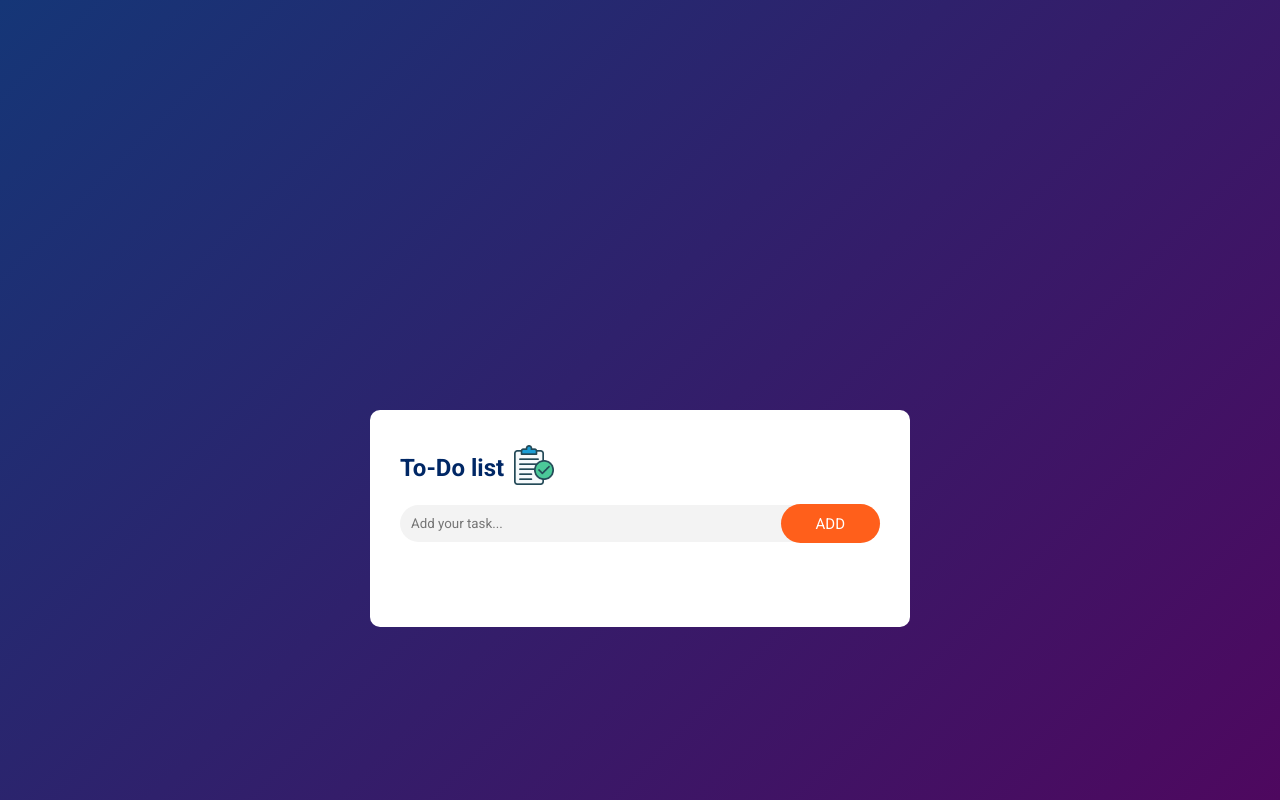
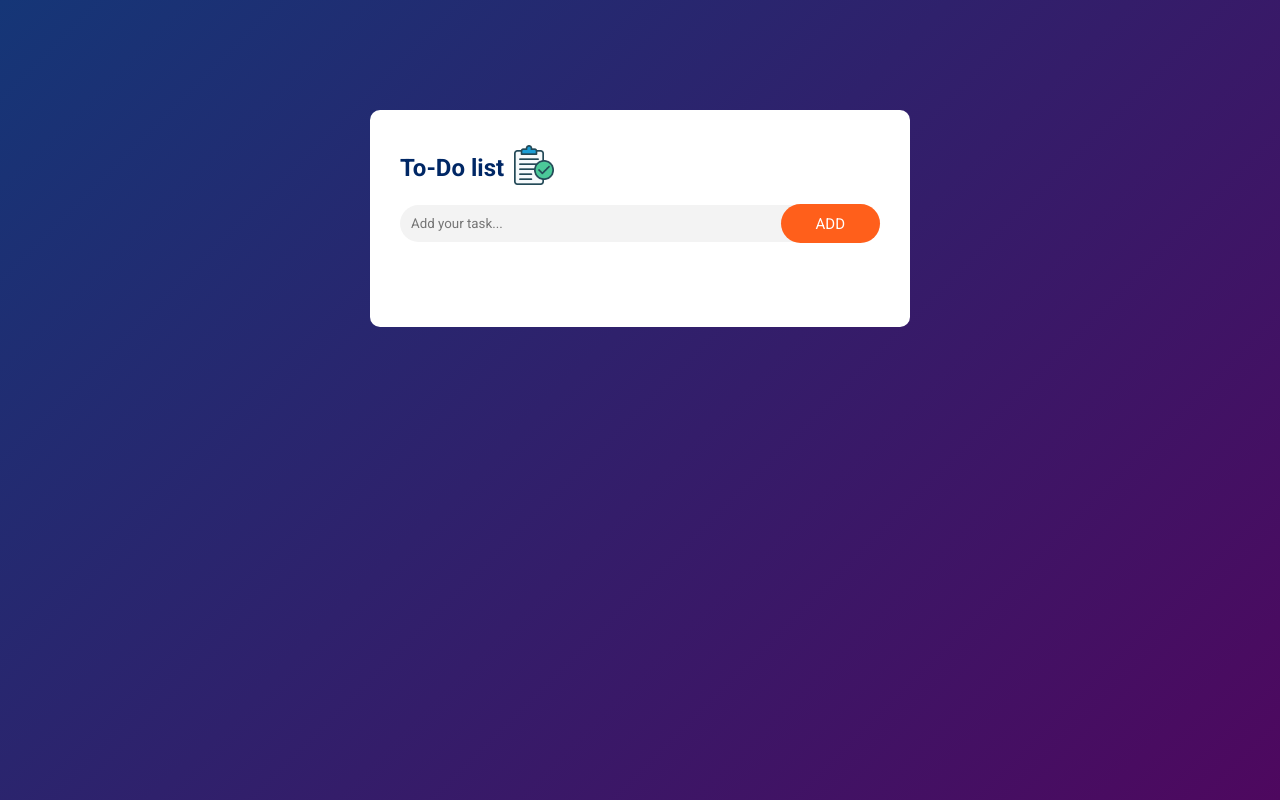
Before and after one commit to VamsiVD/To-Do, a plain HTML site: page index.html in a window 1280 px wide. Drawn offline with Linux system fonts and the light colour scheme.

Commit message:
changed top margin

```diff
--- a/styles.css
+++ b/styles.css
@@ -16,7 +16,7 @@
   width: 100%;
   max-width: 540px;
   background-color: white;
-  margin: 400px auto 20px;
+  margin: 100px auto 20px;
   padding: 40px 30px 70px;
   border-radius: 10px;
 
```
